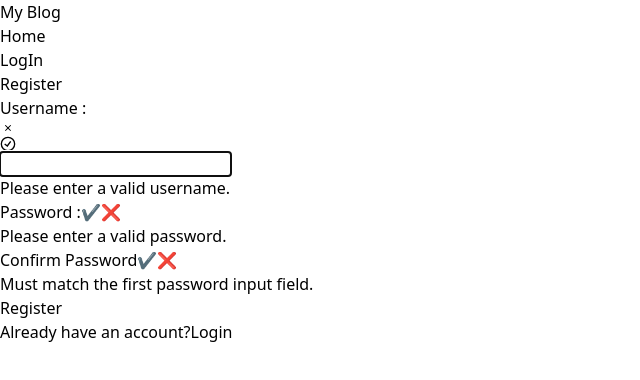
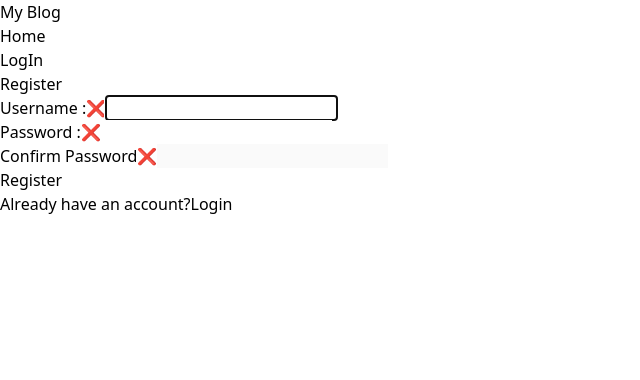
Before and after one commit to Ranahansa/react_auth, a React (Vite) app: page /register in a window 1280 px wide. Shown: the top 380 px of the page, without its empty margins (0-640 px from the left). Built offline with nearby package versions, Linux system fonts and the light colour scheme.

Commit message:
Add registration success message and link to login page

```diff
--- a/src/components/RegistrationForm.jsx
+++ b/src/components/RegistrationForm.jsx
@@ -4,7 +4,7 @@ import axios from '../api/axios';
 import { IoIosClose } from "react-icons/io";
 import { GrStatusGood } from "react-icons/gr";
 
-const USER_REGEX = /^[A-z][A-z0-9-_]{3,23}$/;
+const USER_REGEX = /^[A-Za-z][A-Za-z0-9-_]{3,23}$/;
 const PWD_REGEX = /^(?=.*[a-z])(?=.*[A-Z])(?=.*[0-9])(?=.*[!@#$%]).{8,24}$/;
 const REGISTER_URL = '/register';
 
@@ -106,11 +106,13 @@ const RegistrationForm = () => {
                                 className="block mb-2 font-bold text-gray-700"
                             >
                                 Username :
-                                    <IoIosClose className={validName ? "valid" : "hide"} />
-                                    <GrStatusGood className={!validName && user ? "invalid" : "hide"} />
+                                    {validName ? (
+                                        <span className="valid"> ✔</span>
+                                    ) : (
+                                        <span className="invalid">❌</span>
+                                    )}
+                            </label>
 
-
-                            </label>
                             <input
                                 type="text"
                                 id="username"
@@ -125,9 +127,11 @@ const RegistrationForm = () => {
                                 onBlur={() => setUserFocus(false)}
                                 className="w-full px-3 py-2 leading-tight text-gray-700 border rounded shadow appearance-none focus:outline-none focus:shadow-outline"
                             />
-                            <p id="uidnote" className={userFocus && user && !validName ? "instructions" : "offscreen"}>
-                                <p className="text-xs italic text-red-500">Please enter a valid username.</p>
-                            </p>
+                            {userFocus && user && !validName && (
+                                <p id="uidnote" className="instructions">
+                                    <p className="text-xs italic text-red-500">Please enter a valid username.</p>
+                                </p>
+                            )}
                         </div>
 
                         <div className="mb-4">
@@ -136,13 +140,11 @@ const RegistrationForm = () => {
                                 className="block mb-2 font-bold text-gray-700"
                             >
                                 Password :
-                                <span className={validPwd ? "valid" : "hide"}>
-                                        <span className="ml-1 text-red-500">✔</span>
-                                </span>
-
-                                <span className={validPwd || !pwd ? "hide" : "invalid"}>
-                                    <span className="ml-1 text-red-500">❌</span>
-                                </span>
+                                    {validPwd ? (
+                                        <span className="valid"> ✔</span>
+                                    ) : (
+                                        <span className="invalid">❌</span>
+                                    )}
                             </label>
                             <input
                                 type="password"
@@ -157,9 +159,11 @@ const RegistrationForm = () => {
                                 onBlur={() => setPwdFocus(false)}
                                 className="w-full px-3 py-2 leading-tight text-gray-700 border rounded shadow appearance-none focus:outline-none focus:shadow-outline"
                             />
-                            <p id="pwdnote" className={pwdFocus && !validPwd ? "instructions" : "offscreen"}>
-                                <p className="text-xs italic text-red-500">Please enter a valid password.</p>
-                            </p>
+                            {pwdFocus && !validPwd && (
+                                <p id="pwdnote" className="instructions">
+                                    <p className="text-xs italic text-red-500">Password must contain at least 1 uppercase letter, 1 lowercase letter, 1 number, 1 special character, and be between 8-24 characters long.</p>
+                                </p>
+                            )}
                         </div>
 
                         <div className="mb-6">
@@ -169,19 +173,18 @@ const RegistrationForm = () => {
                             >
                                 Confirm Password
 
-                                <span className={validMatch && matchPwd ? "valid" : "hide"}>
-                                        <span className="ml-1 text-red-500">✔</span>
-                                </span>
-
-                                <span className={validMatch || !matchPwd ? "hide" : "invalid"}>
-                                    <span className="ml-1 text-red-500">❌</span>
-                                </span>
+                                {validMatch && matchPwd ?  (
+                                    <span className="valid"> ✔</span>
+                                ) : (
+                                    <span className="invalid">❌</span>
+                                )}
                             </label>
                             <input
                                 type="password"
                                 id="confirm_pwd"
                                 onChange={(e) => setMatchPwd(e.target.value)}
                                 value={matchPwd}
+                                disabled={!validPwd}
                                 required
                                 aria-invalid={validMatch ? "false" : "true"}
                                 aria-describedby="confirmnote"
@@ -189,16 +192,18 @@ const RegistrationForm = () => {
                                 onBlur={() => setMatchFocus(false)}
                                 className="w-full px-3 py-2 leading-tight text-gray-700 border rounded shadow appearance-none focus:outline-none focus:shadow-outline"
                             />
-                            <p id="confirmnote" className={matchFocus && !validMatch ? "instructions" : "offscreen"}>
-                                <p className="text-xs italic text-red-500">Must match the first password input field.</p>
-                            </p>
+                            {matchFocus && !validMatch && (
+                                <p id="confirmnote" className="instructions">
+                                    <p className="text-xs italic text-red-500">Passwords do not match.</p>
+                                </p>
+                            )}
                         </div>
 
                         <div className="flex items-center justify-between">
                             <button
-                                disabled={!validName || !validPwd || !validMatch ? true : false}
                                 type="submit"
-                                className="px-4 py-2 font-bold text-white bg-blue-500 rounded hover:bg-blue-700 focus:outline-none focus:shadow-outline"
+                                disabled={!validName || !validPwd || !validMatch}
+                                    className="px-4 py-2 font-bold text-white bg-blue-500 rounded hover:bg-blue-700 focus:outline-none focus:shadow-outline disabled:opacity-50 disabled:cursor-not-allowed"
                             >
                                 Register
                             </button>
```
